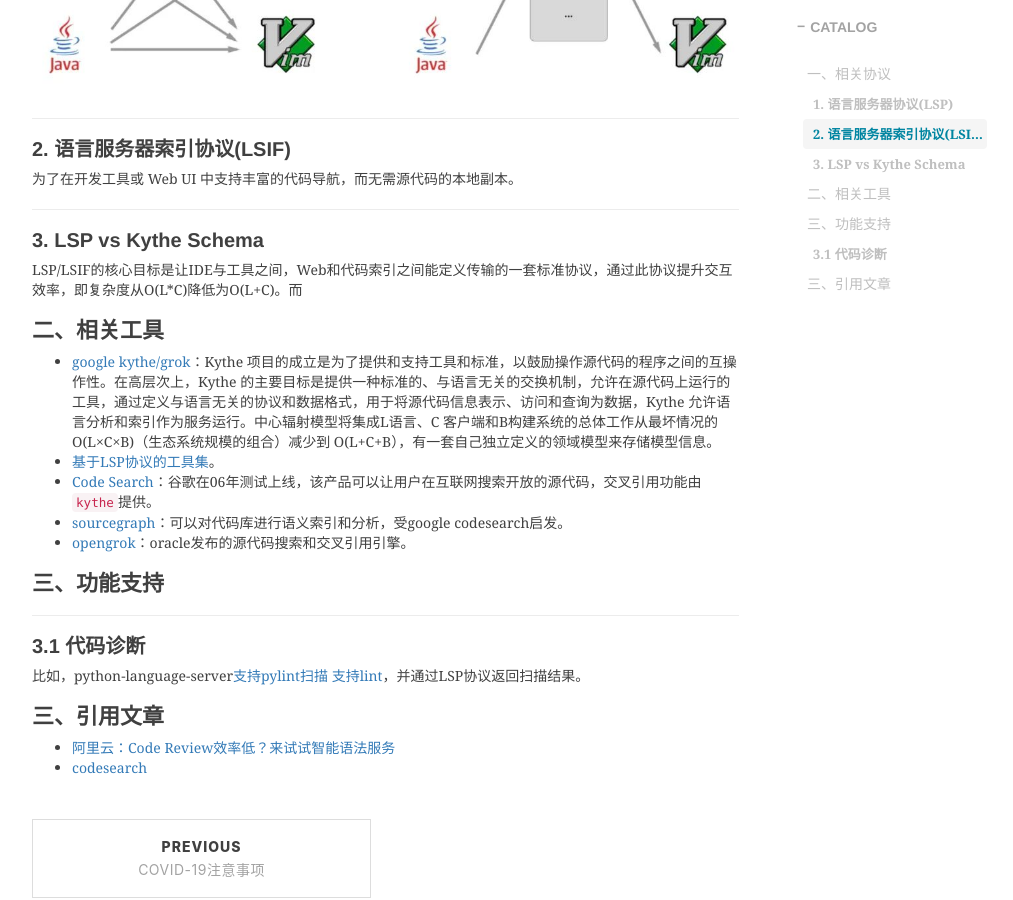
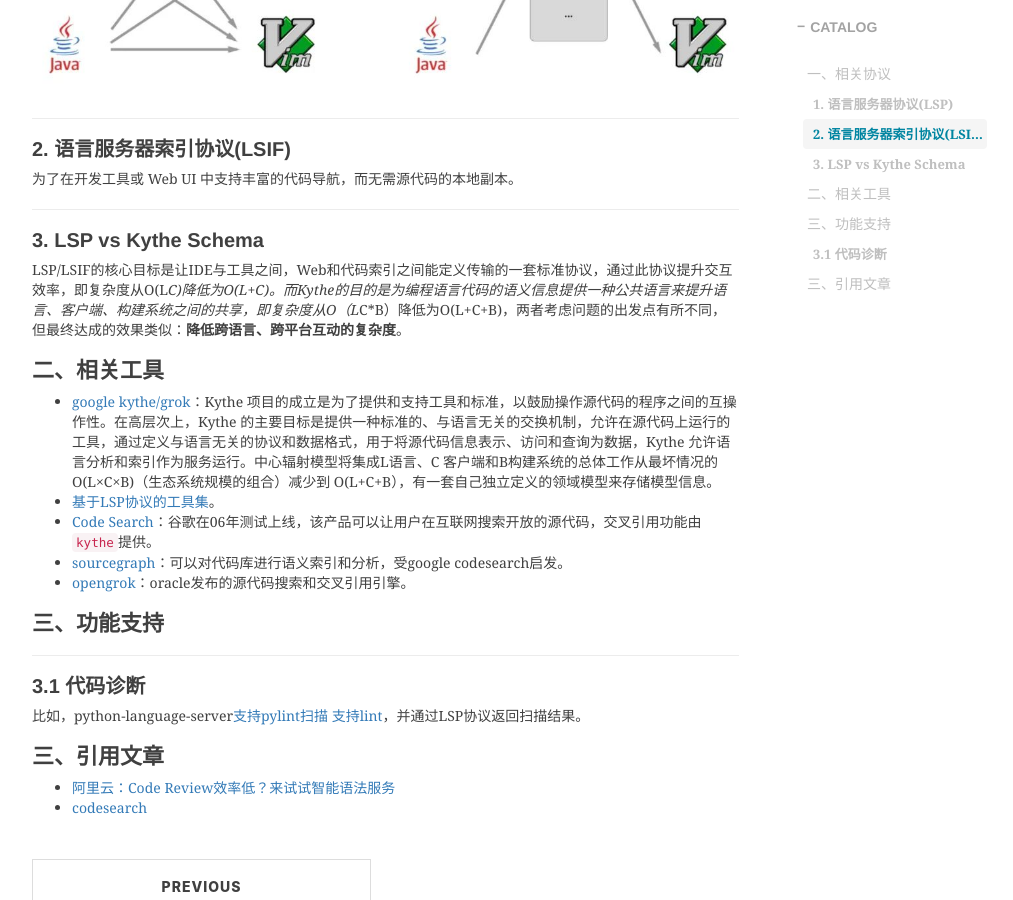
Before and after one commit to shihai1991/shihai1991.github.io, a Jekyll site: the page built from _posts/2023-01-12-代码索引工具调研.md, in a window 1280 px wide and 900 px high, scrolled down 921 px. Shown: the whole window, without its empty margins (233-1246 px from the left). Built offline with Jekyll 4.4.1, drawn with Linux system fonts in a browser that asks for light colours; nearby versions of some CDN libraries; comment, search, counter and statistics services are not loaded.

Commit message:
Update 2023-01-12-代码索引工具调研.md

```diff
--- a/_posts/2023-01-12-代码索引工具调研.md
+++ b/_posts/2023-01-12-代码索引工具调研.md
@@ -17,7 +17,7 @@
 为了在开发工具或 Web UI 中支持丰富的代码导航，而无需源代码的本地副本。
 
 ## 3. LSP vs Kythe Schema
-LSP/LSIF的核心目标是让IDE与工具之间，Web和代码索引之间能定义传输的一套标准协议，通过此协议提升交互效率，即复杂度从O(L*C)降低为O(L+C)。而
+LSP/LSIF的核心目标是让IDE与工具之间，Web和代码索引之间能定义传输的一套标准协议，通过此协议提升交互效率，即复杂度从O(L*C)降低为O(L+C)。而Kythe的目的是为编程语言代码的语义信息提供一种公共语言来提升语言、客户端、构建系统之间的共享，即复杂度从O（L*C*B）降低为O(L+C+B)，两者考虑问题的出发点有所不同，但最终达成的效果类似：**降低跨语言、跨平台互动的复杂度**。
 
 # 二、相关工具
 - [google kythe/grok](https://kythe.io/docs/kythe-overview.html)：Kythe 项目的成立是为了提供和支持工具和标准，以鼓励操作源代码的程序之间的互操作性。在高层次上，Kythe 的主要目标是提供一种标准的、与语言无关的交换机制，允许在源代码上运行的工具，通过定义与语言无关的协议和数据格式，用于将源代码信息表示、访问和查询为数据，Kythe 允许语言分析和索引作为服务运行。中心辐射模型将集成L语言、C 客户端和B构建系统的总体工作从最坏情况的 O(L×C×B)（生态系统规模的组合）减少到 O(L+C+B），有一套自己独立定义的领域模型来存储模型信息。
```
